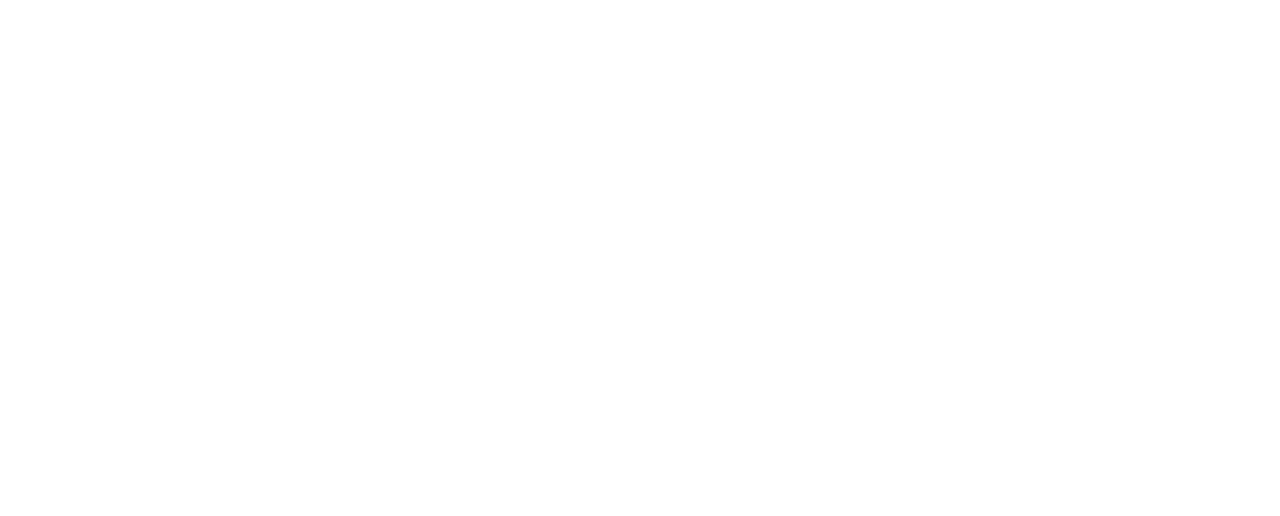
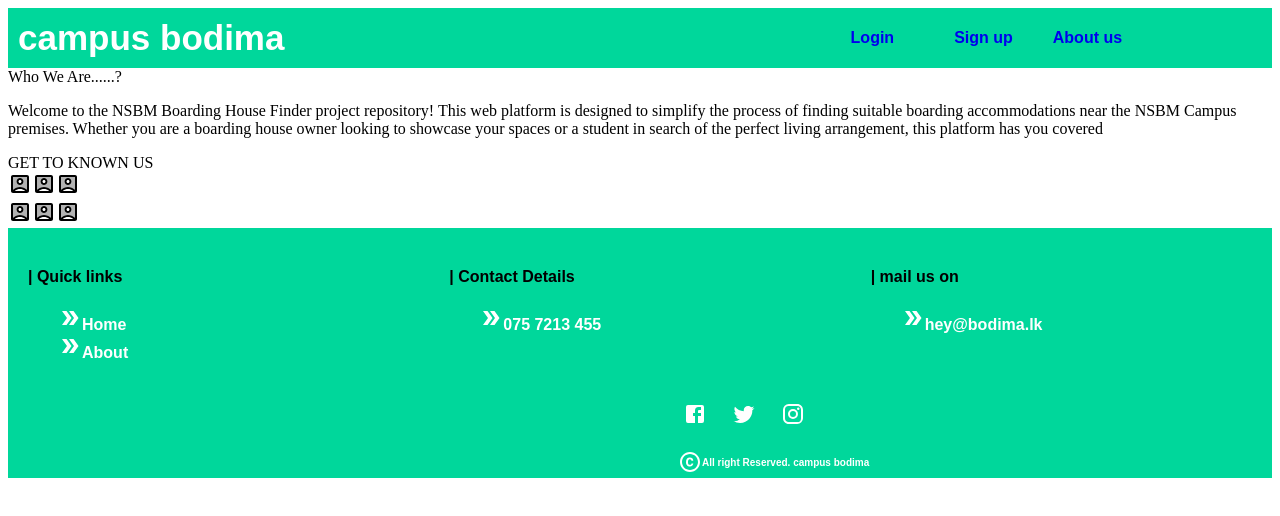
Before and after one commit to KDDilshan/NSBM-Boarding-House-Finder, a React (Create React App) app: page /AboutUs in a window 1280 px wide. Before the commit this address had no page. Shown: the top 516 px of the page. Built offline with nearby package versions, Linux system fonts and the light colour scheme.

Commit message:
add NavLink

```diff
--- a/src/App.js
+++ b/src/App.js
@@ -5,6 +5,7 @@
 import HouseDetails from "./Pages/HouseDetails/HouseDetails"
 import HomePage from "./Pages/HomePage/HomePage";
 import AdminPanel from "./Pages/AdminPanel/AdminPanel"
+import AboutUs from "./Pages/AboutUs/AboutUs";
 
 function App() {
   return (
@@ -17,6 +18,7 @@
           <Route path="/BoardingPage" element={<BoardingPage/>}></Route>
           <Route path="/HouseDetails" element={<HouseDetails/>}></Route>
           <Route path="/AdminPanel" element={<AdminPanel/>}></Route>
+          <Route path="/AboutUs" element={<AboutUs/>}></Route>
         </Routes>
     </BrowserRouter>
    </div>
--- /dev/null
+++ b/src/Components/AboutUsCom/AboutUsCom.js
@@ -0,0 +1,35 @@
+import React from 'react'
+import './aboutUsCom.css'
+import AccountBoxTwoToneIcon from '@mui/icons-material/AccountBoxTwoTone';
+
+export default function AboutUsCom() {
+  return (
+    <div className='aboutUsContainer'>
+      <div className="topic1">
+        <span className="topicName1">Who We Are......?</span>
+      </div>
+      <div className="descriptionContainer">
+        <p>Welcome to the NSBM Boarding House Finder project repository!
+          This web platform is designed to simplify the process of finding
+          suitable boarding accommodations near the NSBM Campus premises.
+           Whether you are a boarding house owner looking to showcase your spaces
+            or a student in search of the perfect living arrangement, this platform has you covered </p>
+      </div>
+      <div className="topic2">
+        <span className="topicName2">GET TO KNOWN US</span>
+      </div>
+      <div className="memberImages">
+        <div className="firstRow">
+        <AccountBoxTwoToneIcon className='memberIcon'/>
+        <AccountBoxTwoToneIcon className='memberIcon'/>
+        <AccountBoxTwoToneIcon className='memberIcon'/>
+        </div>
+        <div className="secondRow">
+        <AccountBoxTwoToneIcon className='memberIcon'/>
+        <AccountBoxTwoToneIcon className='memberIcon'/>
+        <AccountBoxTwoToneIcon className='memberIcon'/>
+        </div>
+      </div>
+    </div>
+  )
+}
--- /dev/null
+++ b/src/Components/AboutUsCom/aboutUsCom.css
@@ -0,0 +1,5 @@
+.memberIcon{
+    height: 170px;
+    width: 170px;
+
+}
--- a/src/Components/AdminCom/adminCom.css
+++ b/src/Components/AdminCom/adminCom.css
@@ -11,9 +11,6 @@
 
 .inputs{
     font-family: sans-serif;
-}
-.imagesInput{
-
 }
 .descriptionInput{
     margin-top: 20px;
--- a/src/Components/LogiNavbar/LoginNavbar.js
+++ b/src/Components/LogiNavbar/LoginNavbar.js
@@ -1,12 +1,13 @@
 import React from 'react'
 import './loginNavbar.css'
 import AccountCircleTwoToneIcon from '@mui/icons-material/AccountCircleTwoTone';
+import { NavLink } from 'react-router-dom';
 
 export default function LoginNavbar() {
   return (
     <div className='NavBarBox'>
             <div className="navBarLeft">
-                <a href='/' className="logo">campus bodima</a>
+              <NavLink to='/' className="logo">campus bodima</NavLink>
             </div>
             <div className="navBarRight">
               <div className="userProfile">
@@ -16,7 +17,7 @@
                     <span className="userName">user Name</span>
               </div>
               <div className="logOutButtonContainer">
-              <a href='/' className="logOutButton">Log out</a>
+              <NavLink to='/' className="logOutButton">Log out</NavLink>
               </div>
             </div>
     </div>
--- a/src/Components/NavigationBar/NavBar.js
+++ b/src/Components/NavigationBar/NavBar.js
@@ -1,19 +1,19 @@
 import React from 'react'
 import './navBar.css'
-
+import { NavLink } from 'react-router-dom'
 
 export default function NavBar() {
   return (
     <div className='NavBarBox'>
             <div className="navBarLeft">
-                <a href='/' className="logo">campus bodima</a>
+                <NavLink to='/' className="logo">campus bodima</NavLink>
             </div>
             <div className="navBarRight">
               <div className="navBarIcons">
                     <div className="iconButtons">
-                        <a href='/Login' className="logbutton">Log in</a>
-                        <a href="/SignUp" className="signinbutton">Sign up</a>
-                        <span className="aboutbutton">About us</span>
+                        <NavLink to='/Login' className='logbutton'>Login</NavLink>
+                        <NavLink to='/SignUp' className='signinbutton'>Sign up</NavLink>
+                        <NavLink to='/AboutUs' className='aboutbutton'>About us</NavLink>
                     </div>
 
               </div>
--- a/src/Components/NavigationBar/navBAR.CSS
+++ b/src/Components/NavigationBar/navBAR.CSS
@@ -54,4 +54,5 @@
 }
 .aboutbutton{
     margin: 10px;
+    text-decoration: none;
 }
--- /dev/null
+++ b/src/Pages/AboutUs/AboutUs.js
@@ -0,0 +1,15 @@
+import React from 'react'
+import './aboutUs.css'
+import AboutUsCom from '../../Components/AboutUsCom/AboutUsCom'
+import NavBar from '../../Components/NavigationBar/NavBar'
+import Footer from '../../Components/Footer/Footer'
+
+export default function AboutUs() {
+  return (
+    <div>
+      <NavBar/>
+      <AboutUsCom/>
+      <Footer/>
+    </div>
+  )
+}
```
Also changed, not shown: src/Components/BoardingPageCom/BoardingLeft.js (+37 -0 lines), src/Pages/AboutUs/aboutUs.css (added).
